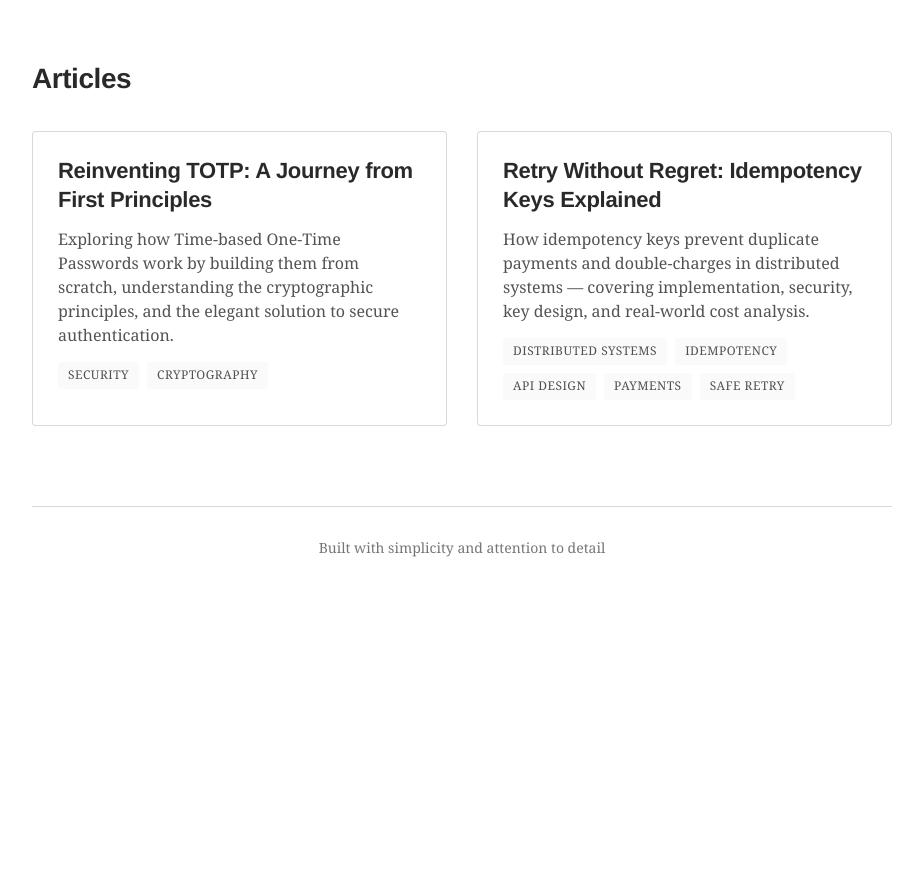
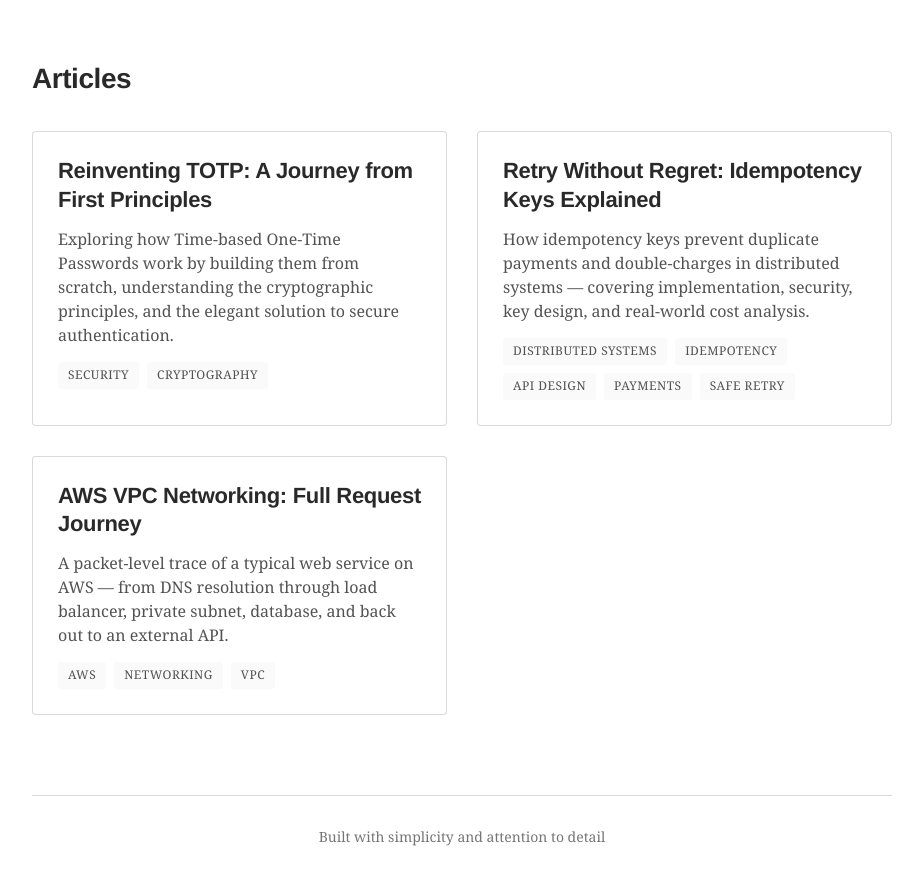
Before and after one commit to niyaz000/engineering-lab, a plain HTML site: page docs/index.html in a window 1280 px wide. Shown: the part 213-1098 px from the top of the page, without its empty margins (178-1101 px from the left). Before the commit the page ends 852 px from the top, so only its background shows below. Drawn offline with Linux system fonts and the light colour scheme.

Commit message:
Add aws networking

```diff
--- a/docs/index.html
+++ b/docs/index.html
@@ -208,6 +208,18 @@
                     </div>
                 </a>
 
+                <a href="awsvpc/vpc-networking-flow.md" class="article-card">
+                    <div class="article-title">AWS VPC Networking: Full Request Journey</div>
+                    <div class="article-description">
+                        A packet-level trace of a typical web service on AWS — from DNS resolution through load balancer, private subnet, database, and back out to an external API.
+                    </div>
+                    <div class="article-meta">
+                        <span class="article-tag">AWS</span>
+                        <span class="article-tag">Networking</span>
+                        <span class="article-tag">VPC</span>
+                    </div>
+                </a>
+
                 <!-- Add more articles here as needed -->
             </div>
         </section>
```
Also changed, not shown: 1 other file.
